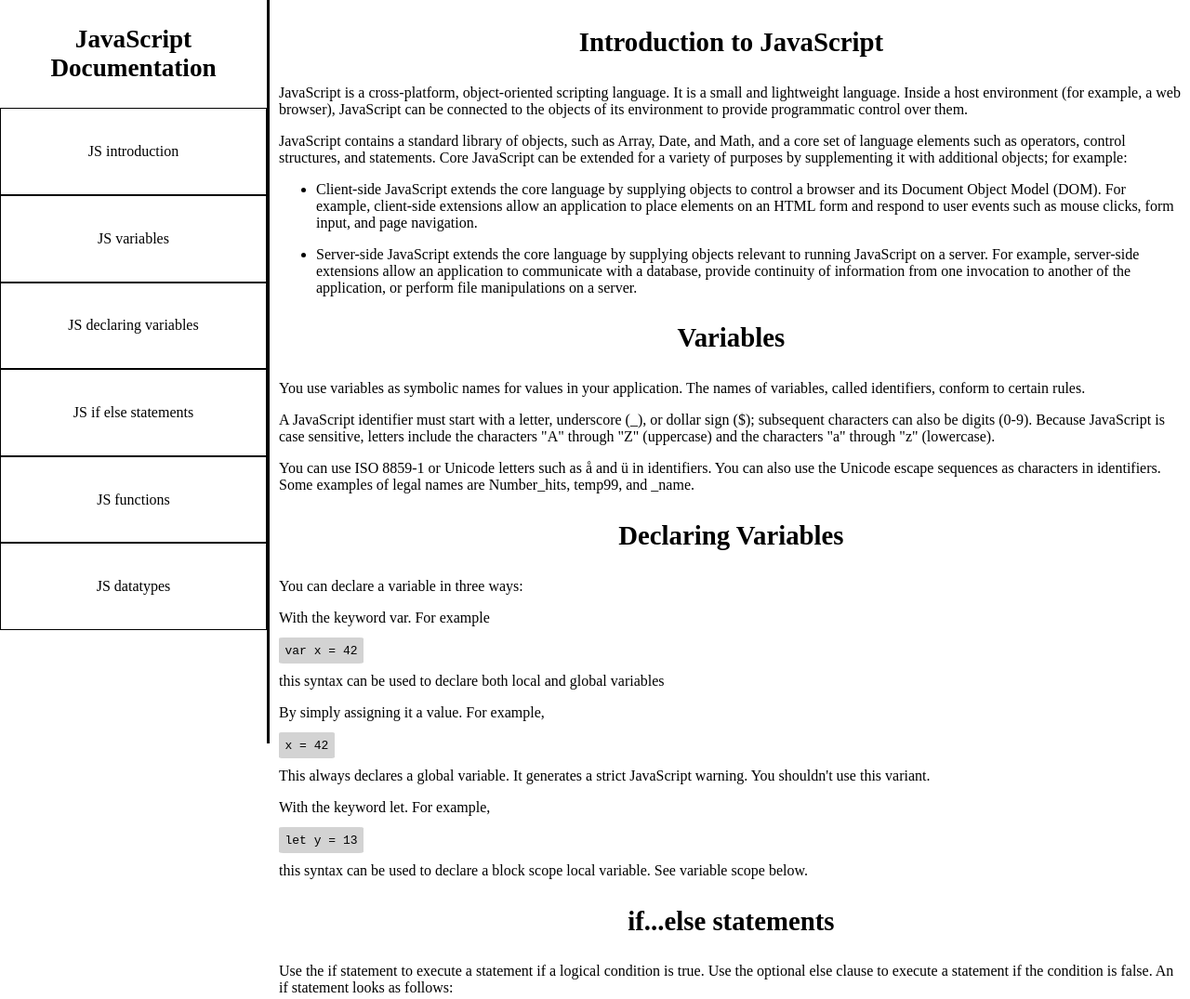
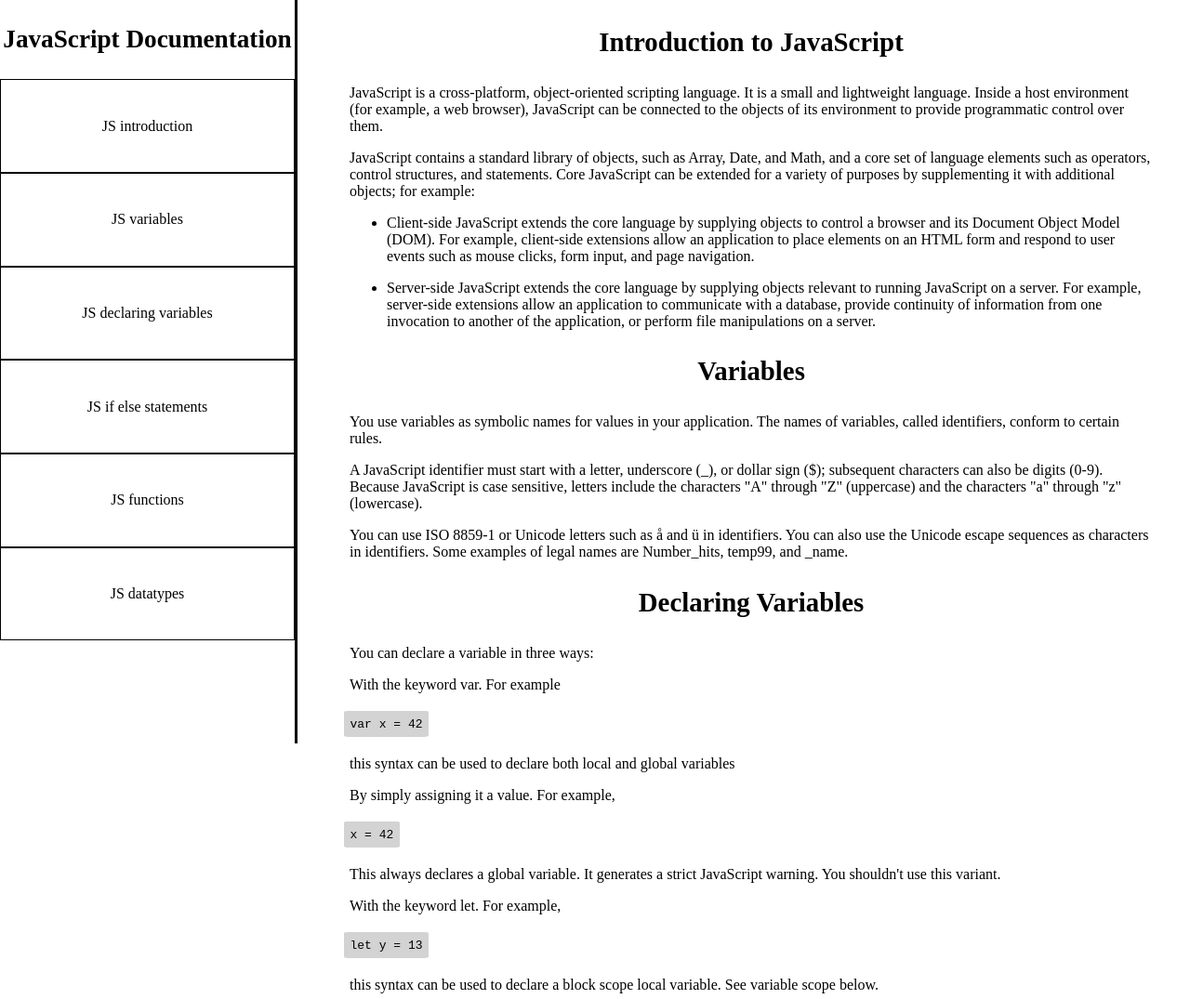
Before and after one commit to Luismunguiasalas/Technical-Documentation-Pape, a plain HTML site: page index.html in a window 1280 px wide. Shown: the top 1075 px of the page at 93% size. Drawn offline with Linux system fonts and the light colour scheme.

Commit message:
responsive for large laptop

```diff
--- a/main.css
+++ b/main.css
@@ -1,6 +1,5 @@
 * {
     box-sizing: border-box;
-    /* padding: 0; */
     margin: 0;
 }
 
@@ -59,10 +58,15 @@ code {
     margin: auto;
 }
 
+/* responsive */
 @media screen and (min-width: 500px) {
     #navbar {
         /* width: 70%; */
         margin: auto;
+    }
+
+    header {
+        font-size: 1.4em;
     }
 
     .nav-link {
@@ -84,8 +88,7 @@ code {
 
     #navbar {
         position: fixed;
-        min-width: 290px;
-        max-width: 19vw;
+        width: 25vw;
         height: 100%;
         top: 0;
         left: 0;
@@ -97,16 +100,77 @@ code {
         width: 100%;
         border: 1px solid black;
         text-decoration: none;
-        padding: 2.3em;
+        padding: 2.35em;
     }
 
     #main-doc {
         position: absolute;
-        margin-left: 300px;
-        margin-right: 10px;
-        width: 76vw;
+        margin-left: 200px;
+        /* margin-right: 50px; */
+        width: 74vw;
         overflow-y: scroll;
+        overflow-x: hidden;
+    }
 
-        /* position: fixed; */
+    p,
+    ul {
+        margin: 1em;
     }
+
+    code {
+        margin: auto;
+        line-height: 35px;
+        margin-left: 10px;
+        /* padding: 1em; */
+    }
+
 }
+
+@media screen and (min-width: 787px) {
+    #main-doc {
+        margin-left: 200px;
+        width: 70vw;
+
+    }
+
+    .nav-link {
+        padding: 2.52em;
+    }
+
+}
+
+@media screen and (min-width: 800px) {
+    #main-doc {
+        margin-left: 230px;
+        width: 70vw;
+
+    }
+
+}
+
+@media screen and (min-width: 880px) {
+    #main-doc {
+        margin-left: 260px;
+        width: 70vw;
+
+    }
+
+}
+
+@media screen and (min-width: 1010px) {
+    #main-doc {
+        margin-left: 290px;
+        width: 70vw;
+
+    }
+
+}
+
+@media screen and (min-width: 1115px) {
+    #main-doc {
+        margin-left: 360px;
+        width: 70vw;
+
+    }
+
+}
```
Also changed, not shown: index.html (+0 -5 lines).
